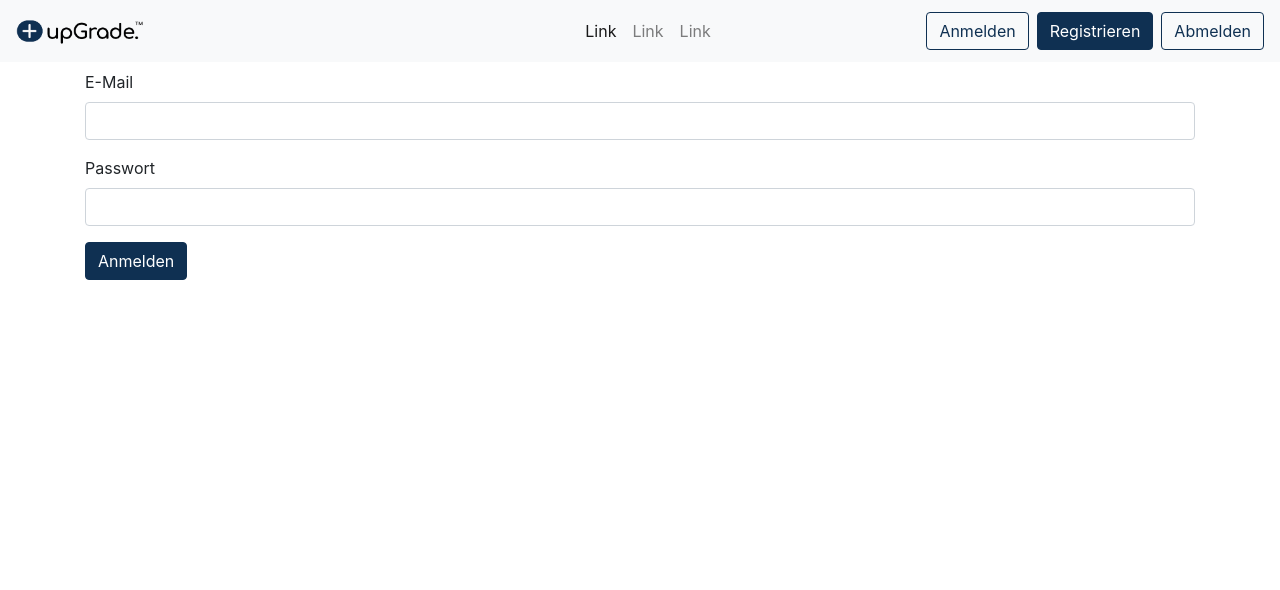
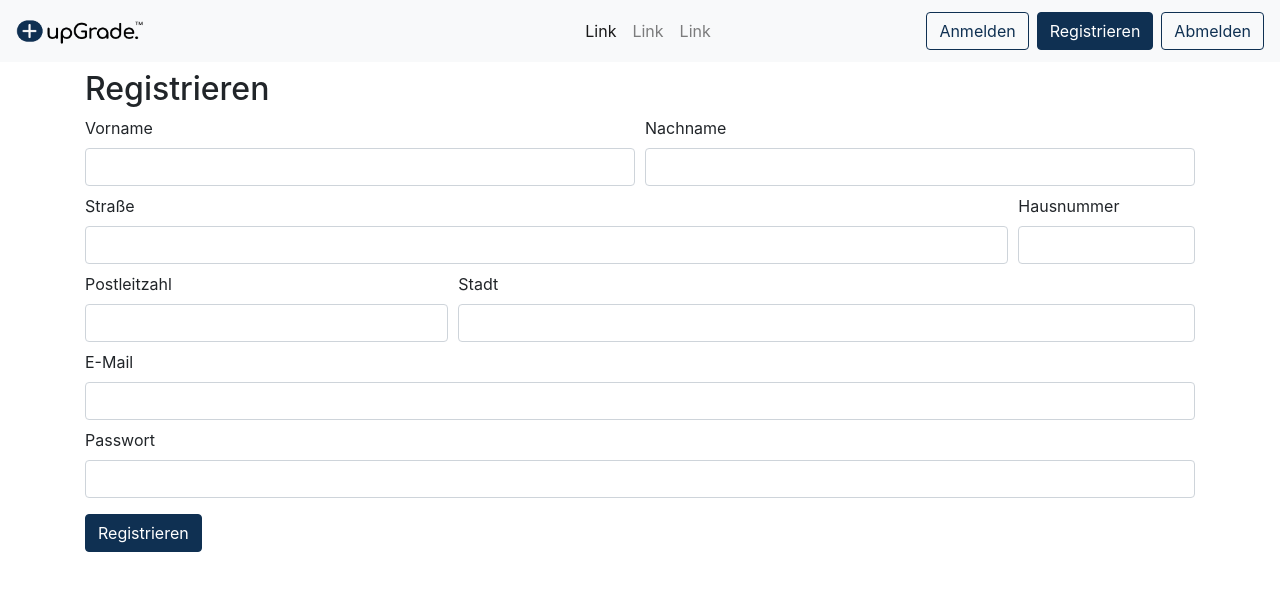
Before and after one commit to Link87/upgrade, an Angular app in the folder frontend/: page / in a window 1280 px wide. Shown: the top 590 px of the page. Built offline with nearby package versions, Linux system fonts and the light colour scheme.

Commit message:
Add basic signup component

```diff
--- a/frontend/src/app/app.component.html
+++ b/frontend/src/app/app.component.html
@@ -25,5 +25,5 @@
 </nav>
 
 <div class="container">
-  <app-login></app-login>
+  <app-register></app-register>
 </div>
--- a/frontend/src/app/app.module.ts
+++ b/frontend/src/app/app.module.ts
@@ -7,11 +7,13 @@ import { BsDropdownModule } from 'ngx-bootstrap/dropdown';
 import { CollapseModule } from 'ngx-bootstrap/collapse';
 import { BrowserAnimationsModule } from '@angular/platform-browser/animations';
 import { LoginComponent } from './login/login.component';
+import { RegisterComponent } from './register/register.component';
 
 @NgModule({
   declarations: [
     AppComponent,
-    LoginComponent
+    LoginComponent,
+    RegisterComponent
   ],
   imports: [
     BrowserModule,
--- a/frontend/src/app/login/login.component.html
+++ b/frontend/src/app/login/login.component.html
@@ -1,4 +1,5 @@
-<form>
+<h2>Anmelden</h2>
+<form novalidate>
   <div class="form-group">
     <label for="email_input">E-Mail</label>
     <input type="email" class="form-control" id="email_input">
--- /dev/null
+++ b/frontend/src/app/register/register.component.html
@@ -0,0 +1,42 @@
+<h2>Registrieren</h2>
+<form novalidate>
+  <div class="form-row mb-2">
+    <div class="col-md-6">
+      <label for="name_input">Vorname</label>
+      <input type="text" class="form-control" id="name_input">
+    </div>
+    <div class="col-md-6">
+      <label for="surname_input">Nachname</label>
+      <input type="text" class="form-control" id="surname_input">
+    </div>
+  </div>
+  <div class="form-row mb-2">
+    <div class="col-md-10">
+      <label for="street_input">Straße</label>
+      <input type="text" class="form-control" id="street_input">
+    </div>
+    <div class="col-md-2">
+      <label for="house_number_input">Hausnummer</label>
+      <input type="text" class="form-control" id="house_number_input">
+    </div>
+  </div>
+  <div class="form-row mb-2">
+    <div class="col-md-4">
+      <label for="zip_code_input">Postleitzahl</label>
+      <input type="text" class="form-control" id="zip_code_input">
+    </div>
+    <div class="col-md-8">
+      <label for="city_input">Stadt</label>
+      <input type="text" class="form-control" id="city_input">
+    </div>
+  </div>
+  <div class="form-group mb-2">
+      <label for="email_input">E-Mail</label>
+      <input type="email" class="form-control" id="email_input">
+    </div>
+  <div class="form-group">
+    <label for="password_input">Passwort</label>
+    <input type="password" class="form-control" id="password_input">
+  </div>
+  <button type="submit" class="btn btn-primary">Registrieren</button>
+</form>
--- /dev/null
+++ b/frontend/src/app/register/register.component.ts
@@ -0,0 +1,15 @@
+import { Component, OnInit } from '@angular/core';
+
+@Component({
+  selector: 'app-register',
+  templateUrl: './register.component.html',
+  styleUrls: ['./register.component.scss']
+})
+export class RegisterComponent implements OnInit {
+
+  constructor() { }
+
+  ngOnInit() {
+  }
+
+}
```
Also changed, not shown: frontend/src/app/register/register.component.scss (added), 1 other file (tests, documents, lock files or other folders).
